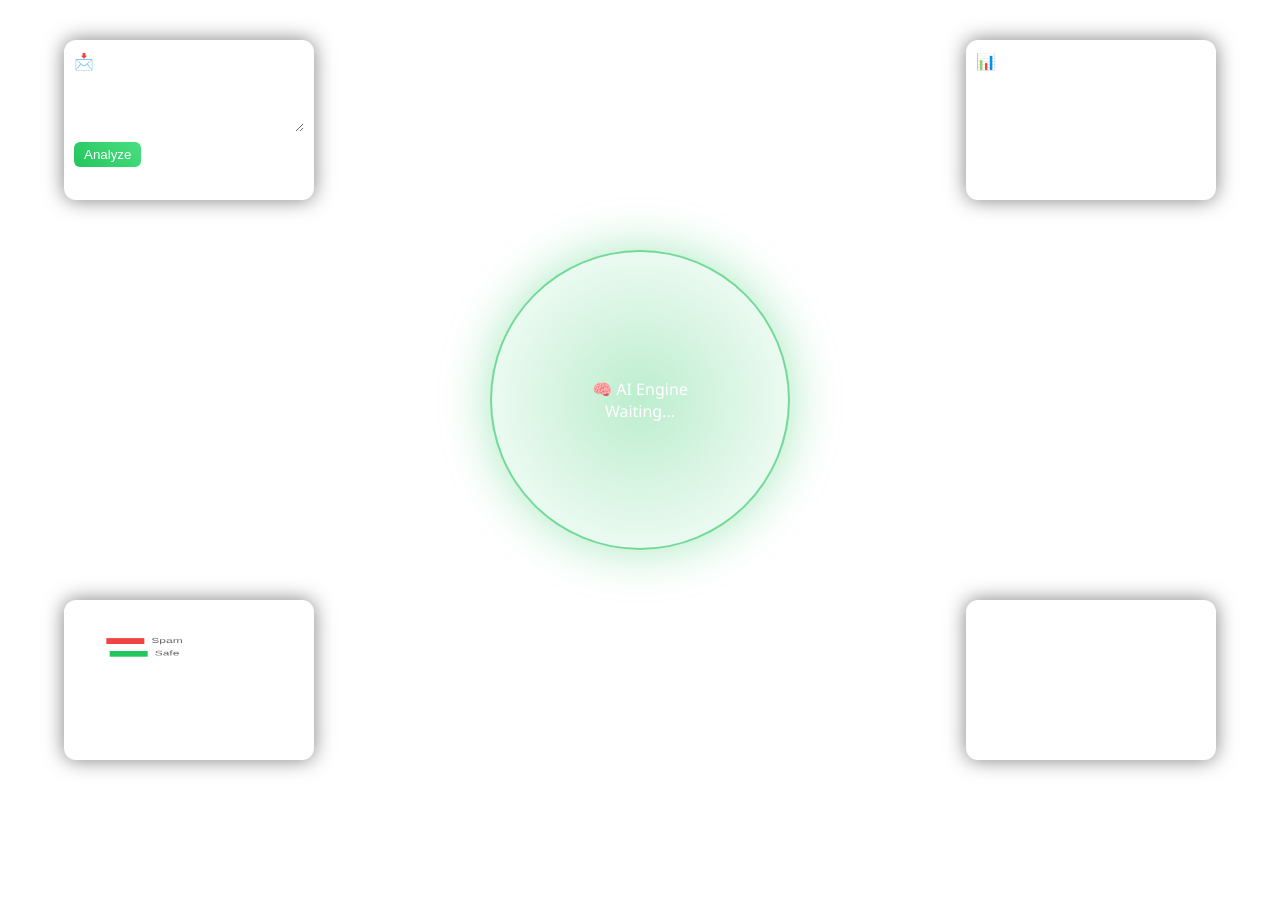
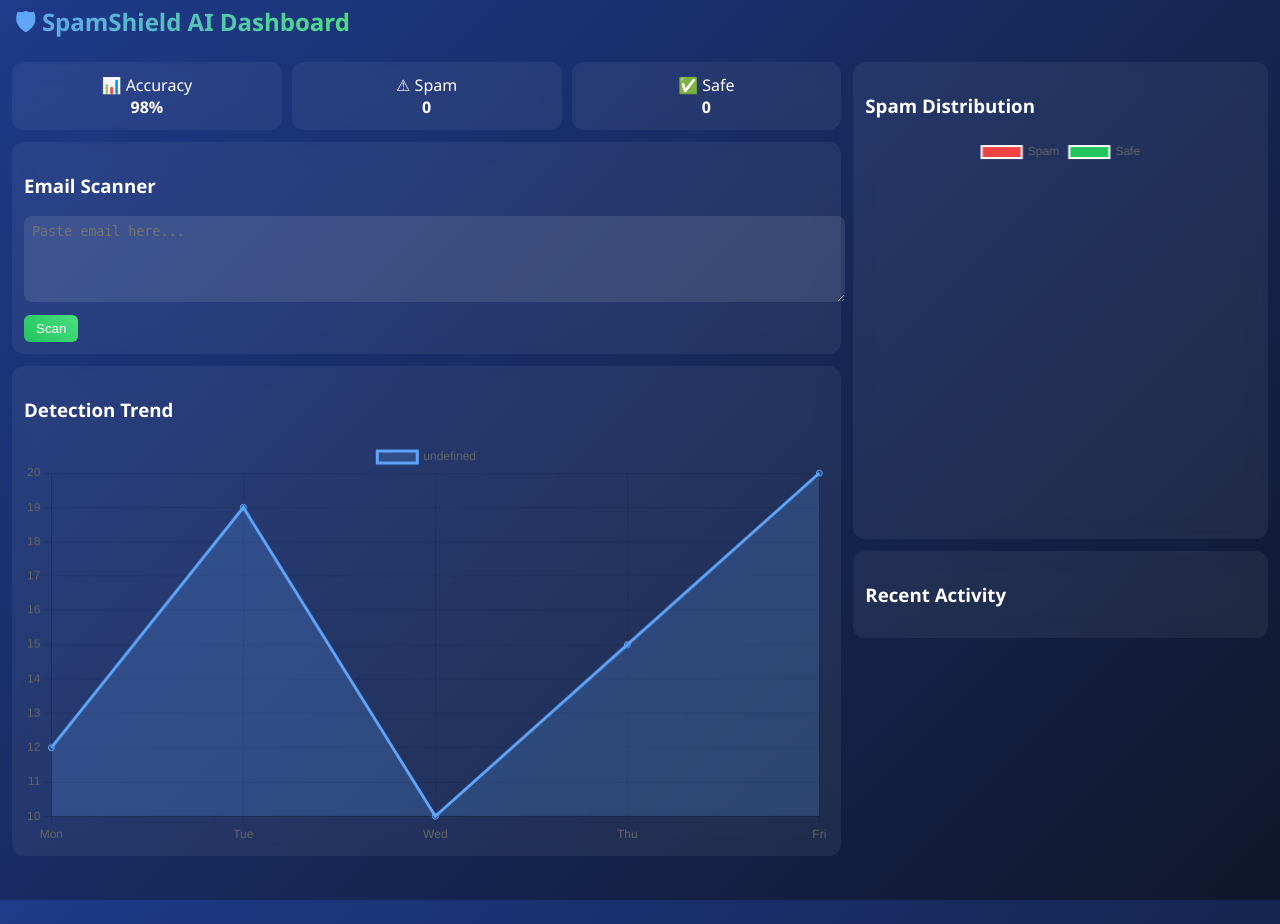
Before and after one commit to Shekhar112006/Email-Spam-detector, a Flask app: page / in a window 1280 px wide. Before the commit the page ends 773 px from the top, so only its background shows below. Run offline with Flask 3, Linux system fonts and the light colour scheme; parts of the project's set-up code (start-up, migrations or seed data) failed here and were passed over.

Commit message:
index.html 1.2

```diff
--- a/templates/index.html
+++ b/templates/index.html
@@ -1,90 +1,91 @@
 <!DOCTYPE html>
 <html>
 <head>
-<title>SpamShield AI Control Room</title>
+<title>SpamShield AI</title>
 <script src="https://cdn.jsdelivr.net/npm/chart.js"></script>
 
 <style>
-* {
+body {
     margin: 0;
-    padding: 0;
-    box-sizing: border-box;
+    font-family: 'Segoe UI', sans-serif;
+    background: linear-gradient(135deg, #1e3a8a, #0f172a);
+    color: white;
+    display: flex;
+    justify-content: center;
+    align-items: center;
 }
 
-body {
-    background: radial-gradient(circle at center, #020617, #000);
-    font-family: 'Segoe UI', sans-serif;
-    color: white;
-    overflow: hidden;
+/* MAIN WRAPPER */
+.wrapper {
+    width: 1600px;
+    height: 900px;
 }
 
-/* CENTER AI CORE */
-.core {
-    position: absolute;
-    top: 50%;
-    left: 50%;
-    transform: translate(-50%, -50%);
+/* NAVBAR */
+.navbar {
+    height: 50px;
+    display: flex;
+    align-items: center;
+    padding: 0 15px;
+}
 
-    width: 300px;
-    height: 300px;
-    border-radius: 50%;
+.navbar h2 {
+    background: linear-gradient(90deg, #60a5fa, #4ade80);
+    -webkit-background-clip: text;
+    background-clip: text;
+    color: transparent;
+}
 
-    background: radial-gradient(circle, rgba(34,197,94,0.3), transparent);
-    border: 2px solid rgba(34,197,94,0.6);
+/* GRID */
+.container {
+    display: grid;
+    grid-template-columns: 2fr 1fr;
+    gap: 12px;
+    padding: 12px;
+    height: calc(100% - 50px);
+}
 
+/* LEFT + RIGHT */
+.left, .right {
     display: flex;
     flex-direction: column;
-    align-items: center;
-    justify-content: center;
-
-    box-shadow: 0 0 50px rgba(34,197,94,0.4);
+    gap: 12px;
 }
 
-/* RESULT TEXT */
-.result {
-    font-size: 28px;
-    font-weight: bold;
+/* CARD */
+.card {
+    background: rgba(255,255,255,0.06);
+    backdrop-filter: blur(10px);
+    border-radius: 12px;
+    padding: 12px;
 }
 
-.spam { color: #ef4444; }
-.ham { color: #22c55e; }
-
-/* FLOATING PANELS */
-.panel {
-    position: absolute;
-    width: 250px;
-    height: 160px;
-
-    background: rgba(255,255,255,0.05);
-    backdrop-filter: blur(12px);
-    border-radius: 12px;
-
-    padding: 10px;
-
-    box-shadow: 0 0 20px rgba(0,0,0,0.5);
+/* KPI */
+.kpi {
+    display: flex;
+    gap: 10px;
 }
 
-/* POSITIONS */
-.top-left { top: 5%; left: 5%; }
-.top-right { top: 5%; right: 5%; }
-.bottom-left { bottom: 5%; left: 5%; }
-.bottom-right { bottom: 5%; right: 5%; }
+.kpi .card {
+    flex: 1;
+    text-align: center;
+}
 
 /* INPUT */
 textarea {
     width: 100%;
-    height: 60px;
+    height: 70px;
     border-radius: 8px;
     border: none;
-    padding: 6px;
+    padding: 8px;
     background: rgba(255,255,255,0.1);
     color: white;
 }
 
 /* BUTTON */
 button {
-    margin-top: 5px;
-    padding: 5px 10px;
+    margin-top: 8px;
+    padding: 6px 12px;
     border-radius: 6px;
     border: none;
     background: linear-gradient(45deg, #22c55e, #4ade80);
@@ -92,82 +93,94 @@ button {
     cursor: pointer;
 }
 
-/* KPI */
-.kpi {
-    display: flex;
-    justify-content: space-around;
-    margin-top: 10px;
+/* SMALL CHARTS */
+.chart {
+    height: 90px;
 }
 
-/* CHART */
-canvas {
-    height: 80px !important;
-}
-
-/* HISTORY */
+/* TABLE */
 table {
     width: 100%;
-    font-size: 11px;
+    font-size: 12px;
 }
 
 td {
-    padding: 3px;
+    padding: 5px;
 }
+
+/* COLORS */
+.spam { color: #ef4444; }
+.ham { color: #22c55e; }
 
 </style>
 </head>
 
 <body>
 
-<!-- AI CORE -->
-<div class="core">
-    <div>🧠 AI Engine</div>
+<div class="wrapper">
+
+<div class="navbar">
+    <h2>🛡 SpamShield AI Dashboard</h2>
+</div>
+
+<div class="container">
+
+<!-- LEFT -->
+<div class="left">
+
+    <!-- KPI -->
+    <div class="kpi">
+        <div class="card">📊 Accuracy<br><b>98%</b></div>
+        <div class="card">⚠ Spam<br><b>{{ spam_count }}</b></div>
+        <div class="card">✅ Safe<br><b>{{ ham_count }}</b></div>
+    </div>
+
+    <!-- SCANNER -->
+    <div class="card">
+        <h3>Email Scanner</h3>
+
+        <form method="POST">
+            <textarea name="message" placeholder="Paste email here..."></textarea>
+            <button type="submit">Scan</button>
+        </form>
 
         {% if prediction %}
-        <div class="result {{ 'spam' if prediction=='Spam' else 'ham' }}">
-            {{ prediction }}
-        </div>
-        <div>{{ prob }}%</div>
-    {% else %}
-        <div>Waiting...</div>
+        <h3 class="{{ 'spam' if prediction=='Spam' else 'ham' }}">
+            {{ prediction }} ({{ prob }}%)
+        </h3>
         {% endif %}
     </div>
 
-<!-- INPUT PANEL -->
-<div class="panel top-left">
-    <h4>📩 Scan Email</h4>
-    <form method="POST">
-        <textarea name="message"></textarea>
-        <button>Analyze</button>
-    </form>
+    <!-- LINE CHART -->
+    <div class="card">
+        <h3>Detection Trend</h3>
+        <canvas id="lineChart" class="chart"></canvas>
     </div>
 
-<!-- KPI PANEL -->
-<div class="panel top-right">
-    <h4>📊 Stats</h4>
-    <div class="kpi">
-        <div>Spam<br>{{ spam_count }}</div>
-        <div>Safe<br>{{ ham_count }}</div>
-    </div>
 </div>
 
+<!-- RIGHT -->
+<div class="right">
+
     <!-- PIE -->
-<div class="panel bottom-left">
-    <h4>Distribution</h4>
+    <div class="card">
+        <h3>Spam Distribution</h3>
+
         <div id="data"
              data-spam="{{ spam_count }}"
              data-ham="{{ ham_count }}">
         </div>
-    <canvas id="pieChart"></canvas>
+
+        <canvas id="pieChart" class="chart"></canvas>
     </div>
 
     <!-- HISTORY -->
-<div class="panel bottom-right">
-    <h4>Recent</h4>
+    <div class="card">
+        <h3>Recent Activity</h3>
         <table>
             {% for item in history %}
             <tr>
-            <td>{{ item.text[:20] }}...</td>
+                <td>{{ item.text[:30] }}...</td>
                 <td class="{{ 'spam' if item.result=='Spam' else 'ham' }}">
                     {{ item.result }}
                 </td>
@@ -176,11 +189,18 @@ td {
         </table>
     </div>
 
+</div>
+
+</div>
+</div>
+
 <script>
+// DATA
 const dataDiv = document.getElementById("data");
 let spam = parseInt(dataDiv.getAttribute("data-spam")) || 0;
 let ham = parseInt(dataDiv.getAttribute("data-ham")) || 0;
 
+// PIE
 new Chart(document.getElementById("pieChart"), {
     type: "doughnut",
     data: {
@@ -191,6 +211,20 @@ new Chart(document.getElementById("pieChart"), {
         }]
     }
 });
+
+// LINE
+new Chart(document.getElementById("lineChart"), {
+    type: "line",
+    data: {
+        labels: ["Mon","Tue","Wed","Thu","Fri"],
+        datasets: [{
+            data: [12, 19, 10, 15, 20],
+            borderColor: "#60a5fa",
+            backgroundColor: "rgba(96,165,250,0.2)",
+            fill: true
+        }]
+    }
+});
 </script>
 
 </body>
```
Lines whose indentation alone changed are shown as unchanged.
